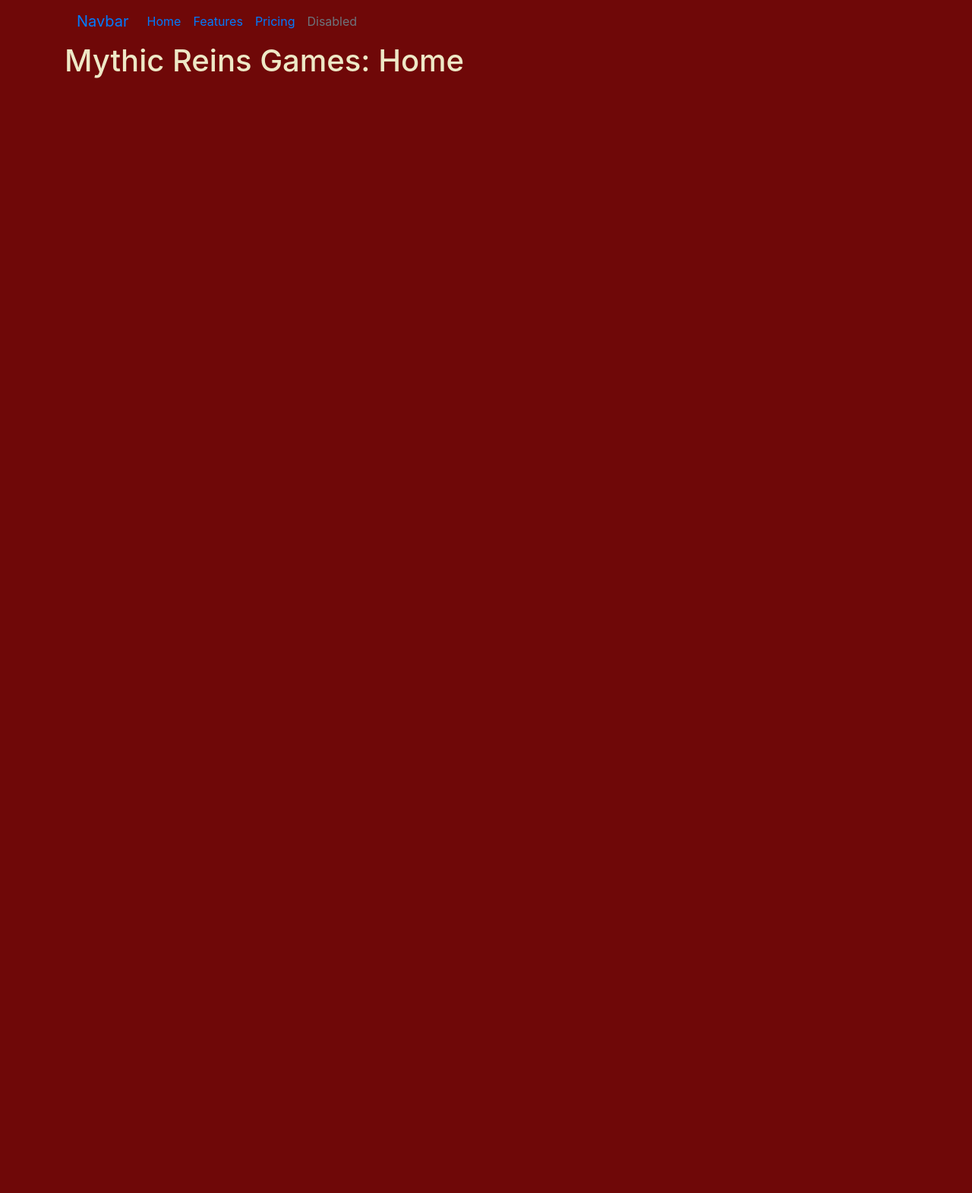
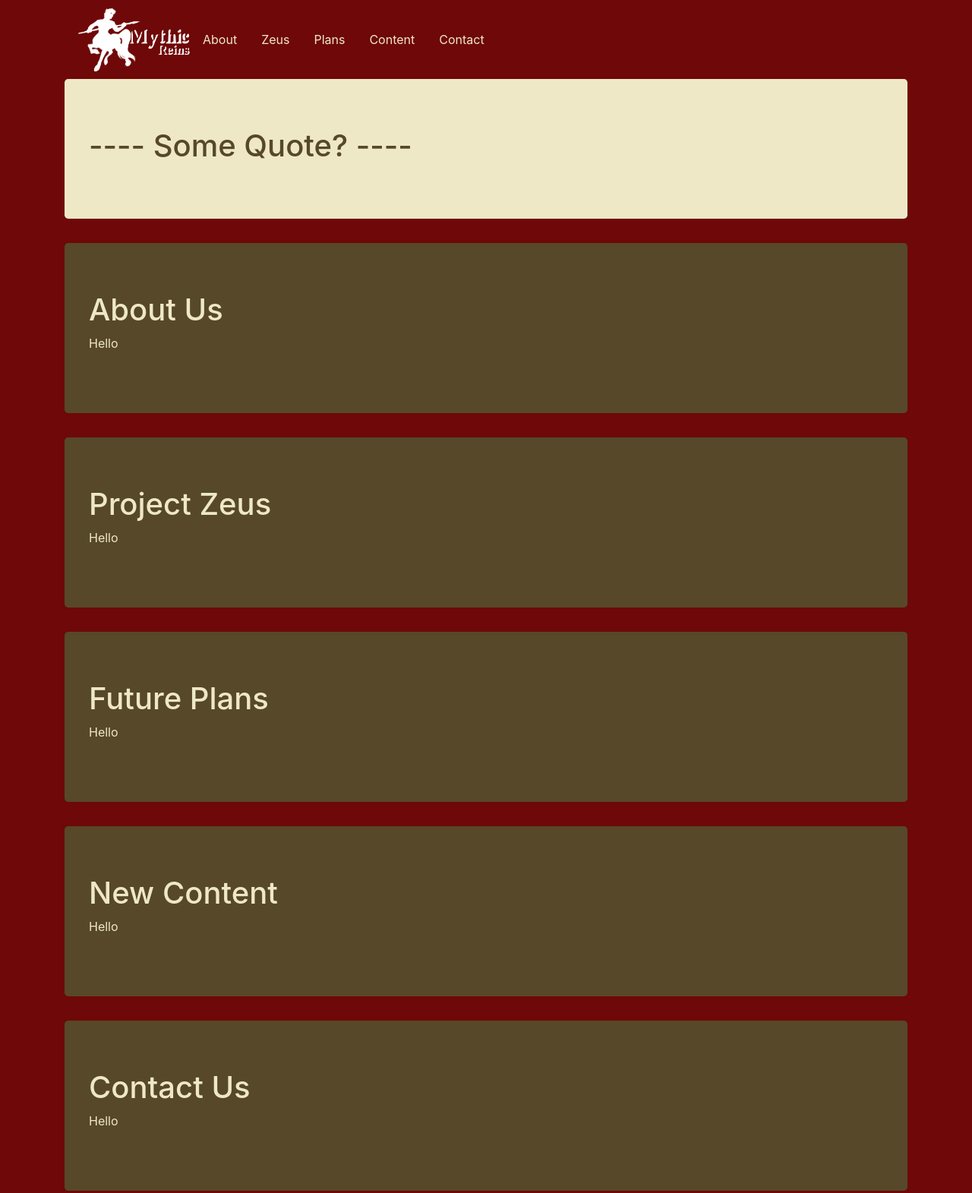
Before and after one commit to mythic-reins-games/mythic-reins-games.github.io, a plain HTML site: page index.html in a window 1280 px wide. Shown: the whole page at 76% size. Before the commit the page ends 800 px from the top, so only its background shows below. Drawn offline with nearby package versions, Linux system fonts and the light colour scheme.

Commit message:
Cleaned up the home page and added section bases

```diff
--- a/index.html
+++ b/index.html
@@ -13,23 +13,65 @@
   <body class="deep-red">
     <div class="container">
         <nav class="navbar navbar-expand-lg">
-            <a class="navbar-brand" href="#">Navbar</a>
-            <button class="navbar-toggler" type="button" data-toggle="collapse" data-target="#navbarNavAltMarkup" aria-controls="navbarNavAltMarkup" aria-expanded="false" aria-label="Toggle navigation">
-                <span class="navbar-toggler-icon"></span>
-            </button>
+            <a href="#home"><img src="images/logo_w.png" width="150px"></a>
             <div class="collapse navbar-collapse" id="navbarNavAltMarkup">
-                <div class="navbar-nav">
-                <a class="nav-item nav-link active" href="#">Home <span class="sr-only">(current)</span></a>
-                <a class="nav-item nav-link" href="#">Features</a>
-                <a class="nav-item nav-link" href="#">Pricing</a>
-                <a class="nav-item nav-link disabled" href="#" tabindex="-1" aria-disabled="true">Disabled</a>
+                <a class="nav-item nav-link light-beige-font" href="#">About</a>
+                <a class="nav-item nav-link light-beige-font" href="#">Zeus</a>
+                <a class="nav-item nav-link light-beige-font" href="#">Plans</a>
+                <a class="nav-item nav-link light-beige-font" href="#">Content</a>
+                <a class="nav-item nav-link light-beige-font" href="#">Contact</a>
                 </div>
             </div>
         </nav>
     </div>
+
+    <!-- This should contain a header image + some text -->
     <div class="container">
-        <h1 class="light-beige-font">Mythic Reins Games: Home</h1>
+      <div class="jumbotron light-beige">
+        <h1 class="brown-font">---- Some Quote? ----</h1>
+      </div>
     </div>
+
+    <!-- About -->
+    <div class="container">
+      <div class="jumbotron brown">
+        <h1 class="light-beige-font">About Us</h1>
+        <p class="light-beige-font">Hello</p>
+      </div>
+    </div>
+
+    <!-- Zeus -->
+    <div class="container">
+      <div class="jumbotron brown">
+        <h1 class="light-beige-font">Project Zeus</h1>
+        <p class="light-beige-font">Hello</p>
+      </div>
+    </div>
+
+    <!-- Plans -->
+    <div class="container">
+      <div class="jumbotron brown">
+        <h1 class="light-beige-font">Future Plans</h1>
+        <p class="light-beige-font">Hello</p>
+      </div>
+    </div>
+
+    <!-- Content -->
+    <div class="container">
+      <div class="jumbotron brown">
+        <h1 class="light-beige-font">New Content</h1>
+        <p class="light-beige-font">Hello</p>
+      </div>
+    </div>
+
+    <!-- Contact -->
+    <div class="container">
+      <div class="jumbotron brown">
+        <h1 class="light-beige-font">Contact Us</h1>
+        <p class="light-beige-font">Hello</p>
+      </div>
+    </div>
+
     <!-- Optional JavaScript -->
     <!-- jQuery first, then Popper.js, then Bootstrap JS -->
     <script src="https://code.jquery.com/jquery-3.3.1.slim.min.js" integrity="sha384-q8i/X+965DzO0rT7abK41JStQIAqVgRVzpbzo5smXKp4YfRvH+8abtTE1Pi6jizo" crossorigin="anonymous"></script>
```
Also changed, not shown: images/logo_b.png (added), images/logo_w.png (added), 2 other files.
